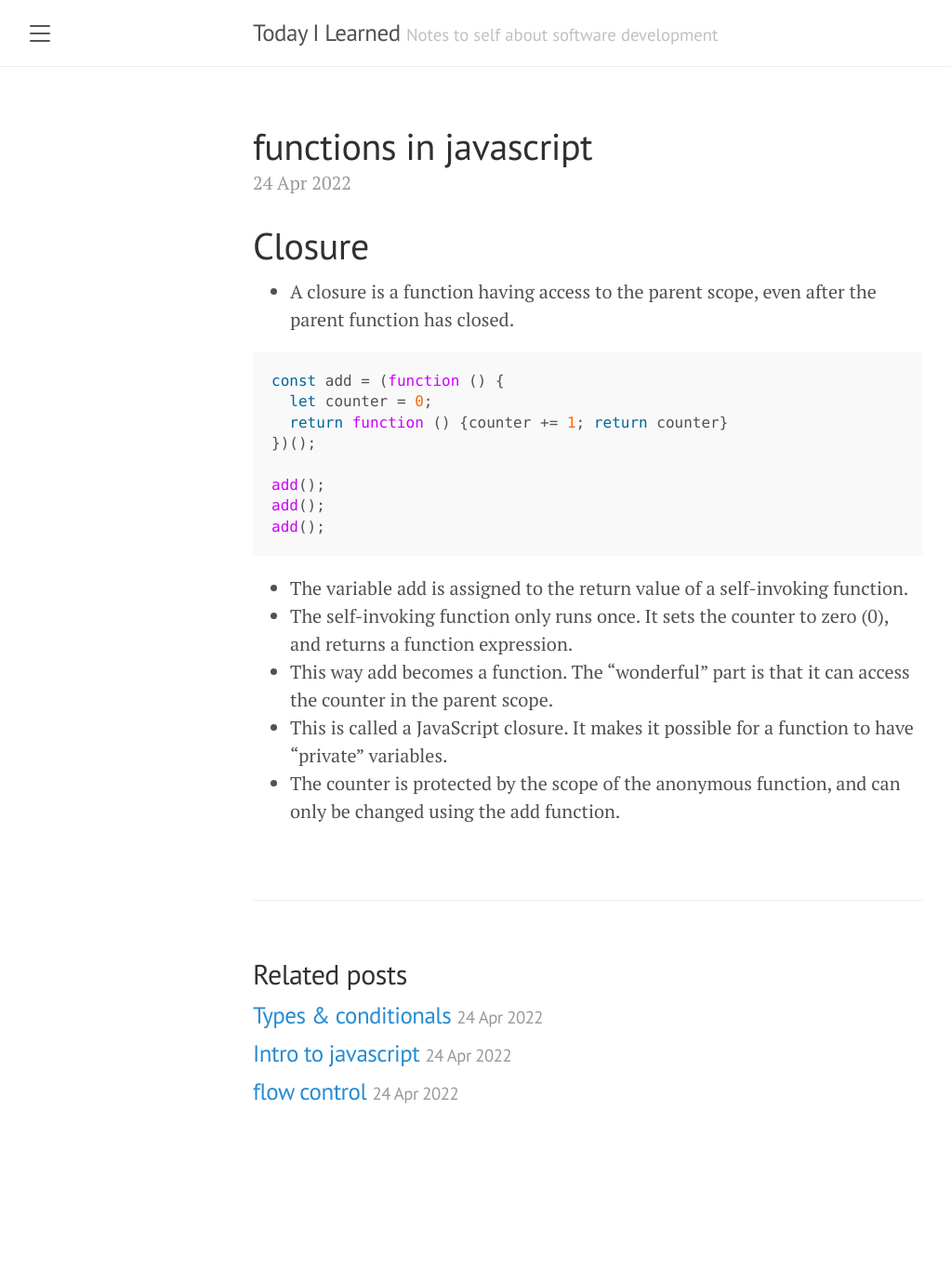
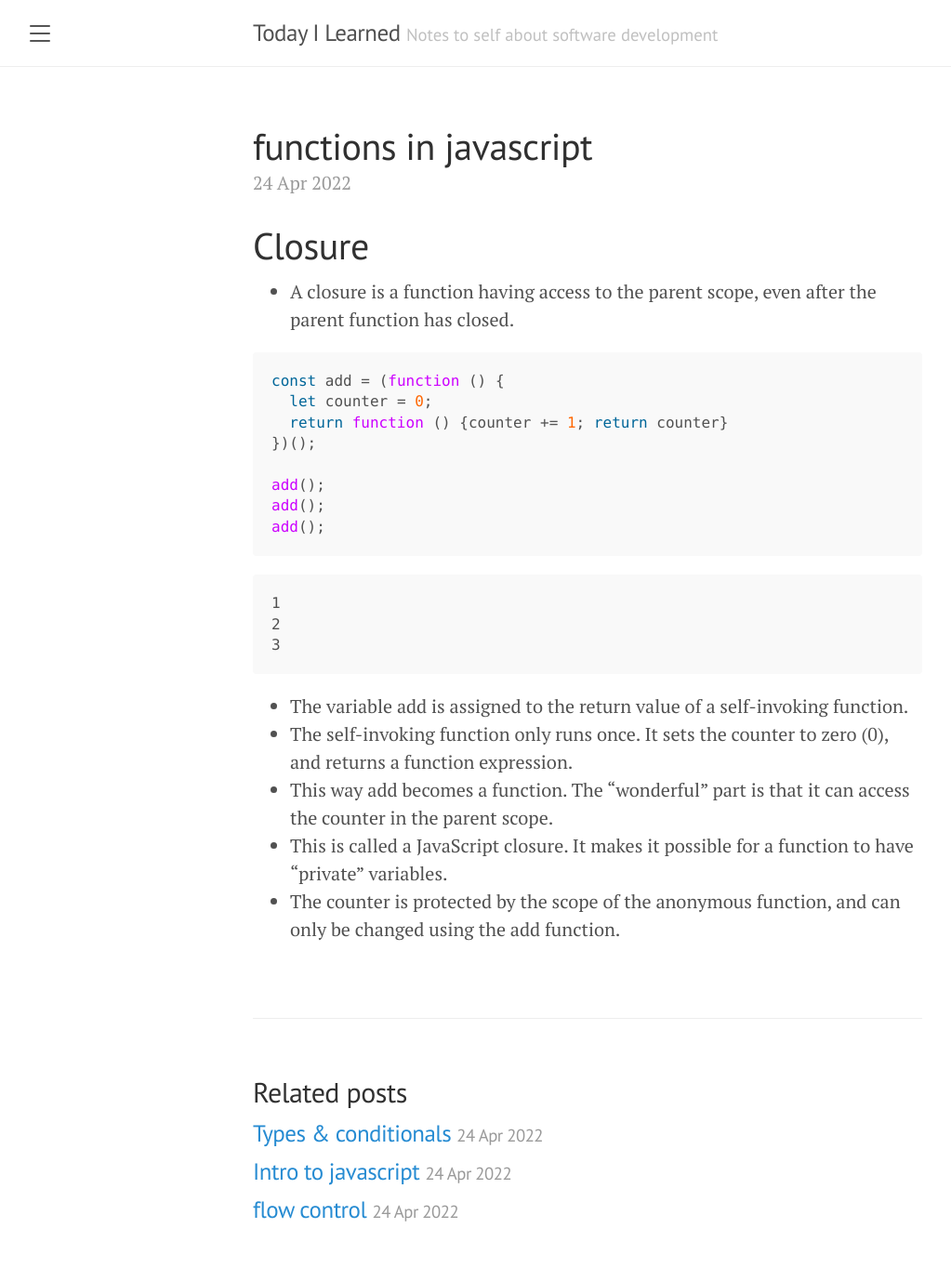
Before and after one commit to KevinDelaFuente/til, a Jekyll site: the page built from _posts/2022-04-24- Functions in Javascript.md, in a window 1280 px wide. Shown: the whole page at 93% size, without its empty margins (8-1031 px from the left). Built offline with Jekyll 4.4.1, drawn with Linux system fonts in a browser that asks for light colours; our own code applies the rules of GitHub Pages for plain Markdown files; before the commit the page ends 1250 px from its top, so only the background shows below that.

Commit message:
Update 2022-04-24- Functions in Javascript.md

````diff
--- a/_posts/2022-04-24- Functions in Javascript.md
+++ b/_posts/2022-04-24- Functions in Javascript.md
@@ -12,6 +12,11 @@ add();
 add();
 add();
 ```
+```
+1
+2
+3
+```
 
 - The variable add is assigned to the return value of a self-invoking function.
 - The self-invoking function only runs once. It sets the counter to zero (0), and returns a function expression.
````
